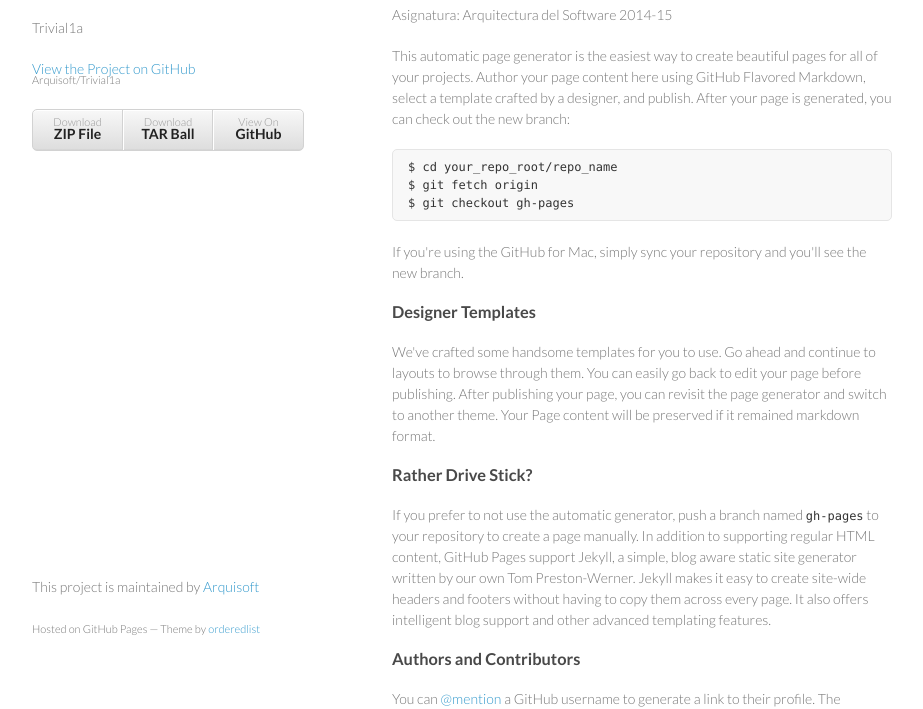
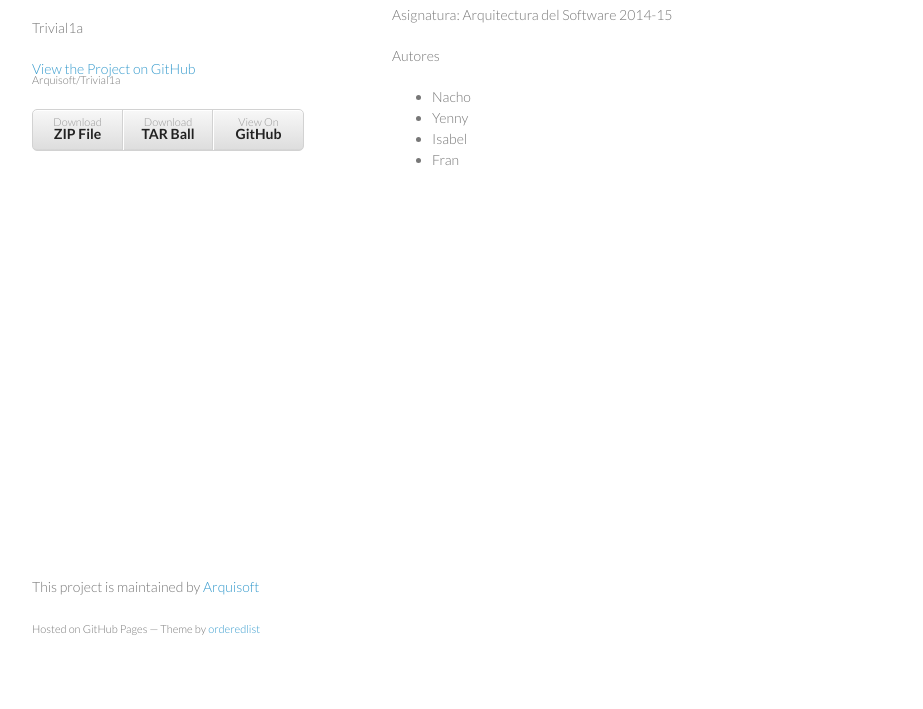
Before and after one commit to Arquisoft/Trivial1a, a plain HTML site: page index.html in a window 1280 px wide. Shown: the part 92-801 px from the top of the page, without its empty margins (178-1101 px from the left). Drawn offline with Linux system fonts and the light colour scheme.

Commit message:
Actualizar pagina Web

```diff
--- a/index.html
+++ b/index.html
@@ -32,35 +32,14 @@
 <a id="página-del-proyecto-trivial-1a" class="anchor" href="#p%C3%A1gina-del-proyecto-trivial-1a" aria-hidden="true"><span class="octicon octicon-link"></span></a>Página del proyecto Trivial 1a</h3>
 
 <p>Asignatura: Arquitectura del Software 2014-15</p>
+<p>Autores</p>
+<ul>
+<li>Nacho</li>
+<li>Yenny</li>
+<li>Isabel</li>
+<li>Fran</li>
+</ul>
 
-<p>This automatic page generator is the easiest way to create beautiful pages for all of your projects. Author your page content here using GitHub Flavored Markdown, select a template crafted by a designer, and publish. After your page is generated, you can check out the new branch:</p>
-
-<pre><code>$ cd your_repo_root/repo_name
-$ git fetch origin
-$ git checkout gh-pages
-</code></pre>
-
-<p>If you're using the GitHub for Mac, simply sync your repository and you'll see the new branch.</p>
-
-<h3>
-<a id="designer-templates" class="anchor" href="#designer-templates" aria-hidden="true"><span class="octicon octicon-link"></span></a>Designer Templates</h3>
-
-<p>We've crafted some handsome templates for you to use. Go ahead and continue to layouts to browse through them. You can easily go back to edit your page before publishing. After publishing your page, you can revisit the page generator and switch to another theme. Your Page content will be preserved if it remained markdown format.</p>
-
-<h3>
-<a id="rather-drive-stick" class="anchor" href="#rather-drive-stick" aria-hidden="true"><span class="octicon octicon-link"></span></a>Rather Drive Stick?</h3>
-
-<p>If you prefer to not use the automatic generator, push a branch named <code>gh-pages</code> to your repository to create a page manually. In addition to supporting regular HTML content, GitHub Pages support Jekyll, a simple, blog aware static site generator written by our own Tom Preston-Werner. Jekyll makes it easy to create site-wide headers and footers without having to copy them across every page. It also offers intelligent blog support and other advanced templating features.</p>
-
-<h3>
-<a id="authors-and-contributors" class="anchor" href="#authors-and-contributors" aria-hidden="true"><span class="octicon octicon-link"></span></a>Authors and Contributors</h3>
-
-<p>You can <a href="https://github.com/blog/821" class="user-mention">@mention</a> a GitHub username to generate a link to their profile. The resulting <code>&lt;a&gt;</code> element will link to the contributor's GitHub Profile. For example: In 2007, Chris Wanstrath (<a href="https://github.com/defunkt" class="user-mention">@defunkt</a>), PJ Hyett (<a href="https://github.com/pjhyett" class="user-mention">@pjhyett</a>), and Tom Preston-Werner (<a href="https://github.com/mojombo" class="user-mention">@mojombo</a>) founded GitHub.</p>
-
-<h3>
-<a id="support-or-contact" class="anchor" href="#support-or-contact" aria-hidden="true"><span class="octicon octicon-link"></span></a>Support or Contact</h3>
-
-<p>Having trouble with Pages? Check out the documentation at <a href="https://help.github.com/pages">https://help.github.com/pages</a> or contact <a href="mailto:support@github.com">support@github.com</a> and we’ll help you sort it out.</p>
       </section>
       <footer>
         <p>This project is maintained by <a href="https://github.com/Arquisoft">Arquisoft</a></p>
```
